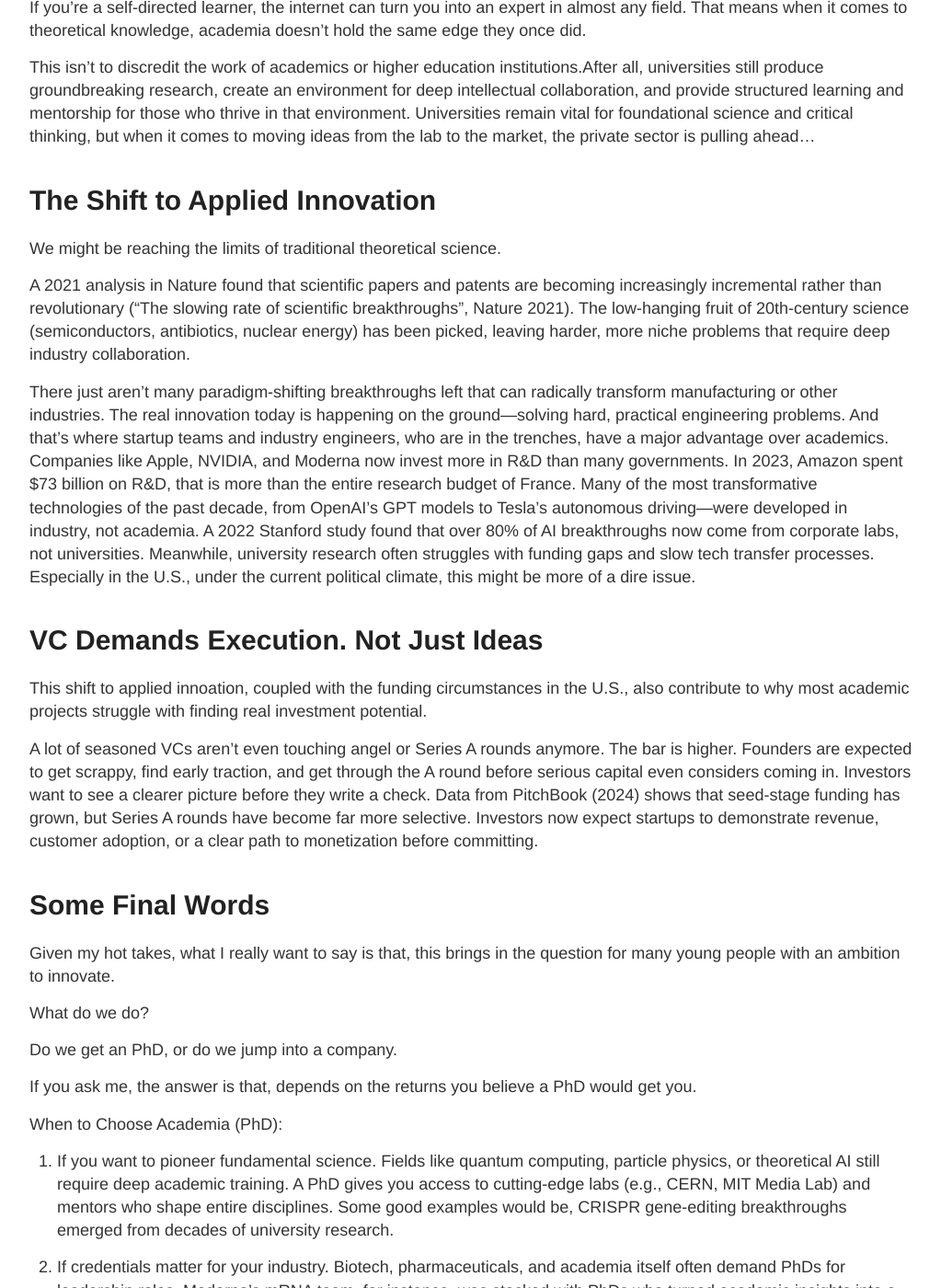
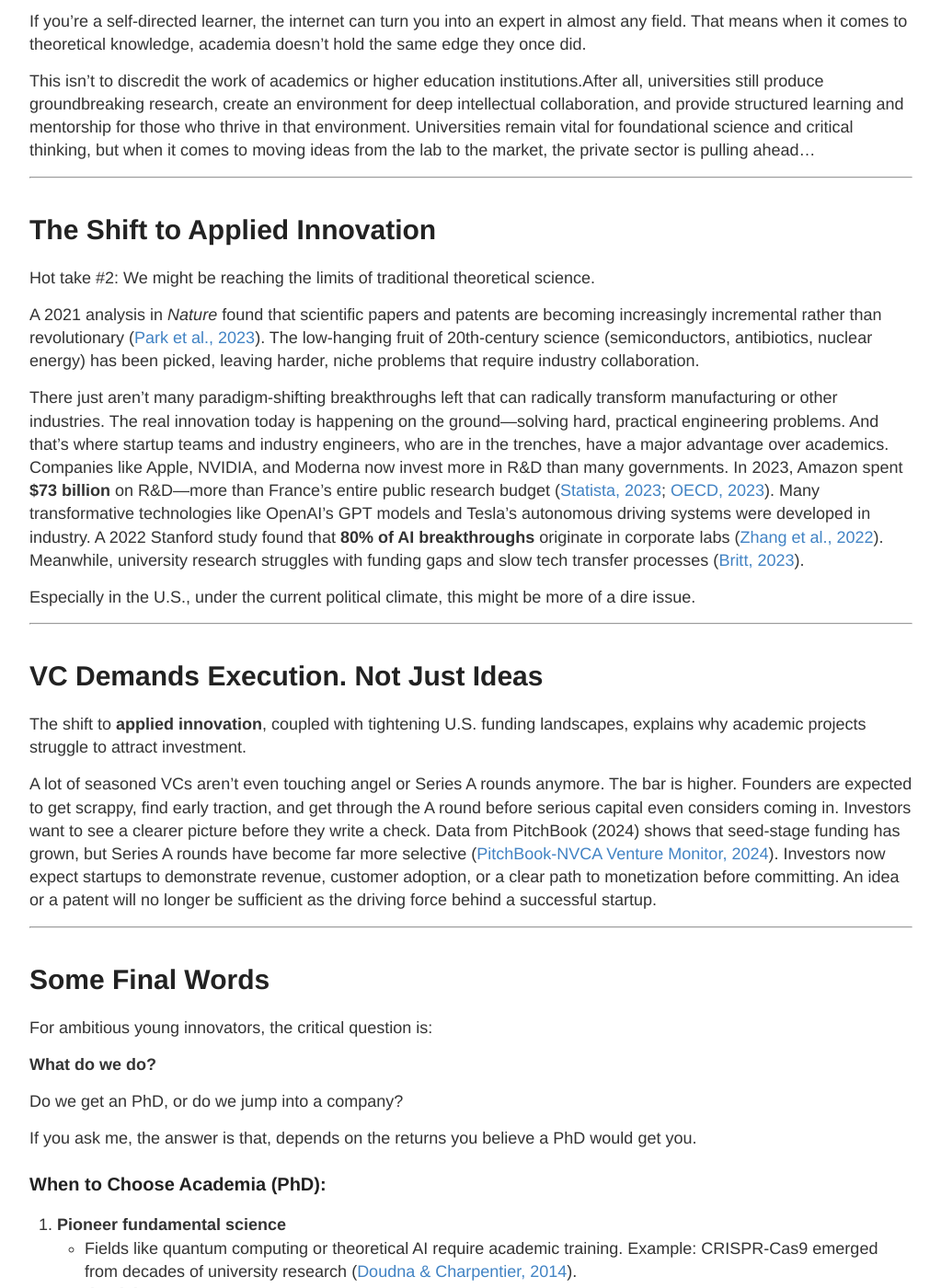
Before and after one commit to nicolehao34/nicolehao34.github.io, a Jekyll site: the page built from _posts/2025-05-09-future_of_innovation.md, in a window 1280 px wide and 1400 px high, scrolled down 453 px. Shown: the whole window at 92% size, without its empty margins (128-1151 px from the left). Built offline with Jekyll 4.4.1, drawn with Linux system fonts in a browser that asks for light colours; our own code applies the rules of GitHub Pages for plain Markdown files; comment, search, counter and statistics services are not loaded; some of the changed text lies outside the part shown.

Commit message:
Updayed post

```diff
--- a/_posts/2025-05-09-future_of_innovation.md
+++ b/_posts/2025-05-09-future_of_innovation.md
@@ -3,60 +3,82 @@
 title: Opinion: The Future of Innovation
 ---
 
-Hot take: In today’s landscape, companies—not universities—are becoming the core engines of innovation.
+In today’s landscape, companies—not universities—are becoming the core engines of innovation.
 
 # The Internet Has Democratized Knowledge
 
-Let's face it: the rise of the internet has completely democratized access to knowledge. Academia’s monopoly on expertise is no longer as effective. Information is cheap and everywhere. Anyone with drive and curiosity can learn anything online. A 2023 report from the National Student Clearinghouse found that computer science and engineering enrollments in U.S. universities have plateaued, while coding bootcamps and industry certifications (like Google’s or AWS’s) have seen explosive growth. This suggests that many aspiring technologists are bypassing universities altogether.
+Let's face it: the rise of the internet has completely democratized access to knowledge.
+
+Academia’s monopoly on expertise is no longer as effective. Information is cheap and everywhere. Anyone with drive and curiosity can learn anything online. A 2023 report from the National Student Clearinghouse found that computer science and engineering enrollments in U.S. universities have plateaued, while coding bootcamps and industry certifications (e.g., Google or AWS) have seen explosive growth ([National Student Clearinghouse Research Center, 2023](https://nscresearchcenter.org)). This suggests that many aspiring technologists are bypassing universities altogether.
 
 If you’re a self-directed learner, the internet can turn you into an expert in almost any field. That means when it comes to theoretical knowledge, academia doesn't hold the same edge they once did.
 
 This isn’t to discredit the work of academics or higher education institutions.After all, universities still produce groundbreaking research, create an environment for deep intellectual collaboration, and provide structured learning and mentorship for those who thrive in that environment. Universities remain vital for foundational science and critical thinking, but when it comes to moving ideas from the lab to the market, the private sector is pulling ahead...
 
+
+---
+
+
 # The Shift to Applied Innovation
-We might be reaching the limits of traditional theoretical science.
+Hot take #2: We might be reaching the limits of traditional theoretical science.
 
-A 2021 analysis in Nature found that scientific papers and patents are becoming increasingly incremental rather than revolutionary ("The slowing rate of scientific breakthroughs", Nature 2021). The low-hanging fruit of 20th-century science (semiconductors, antibiotics, nuclear energy) has been picked, leaving harder, more niche problems that require deep industry collaboration.
+A 2021 analysis in *Nature* found that scientific papers and patents are becoming increasingly incremental rather than revolutionary ([Park et al., 2023](https://doi.org/10.1038/s41586-023-06106-4)). The low-hanging fruit of 20th-century science (semiconductors, antibiotics, nuclear energy) has been picked, leaving harder, niche problems that require industry collaboration.
 
-There just aren’t many paradigm-shifting breakthroughs left that can radically transform manufacturing or other industries. The real innovation today is happening on the ground—solving hard, practical engineering problems. And that’s where startup teams and industry engineers, who are in the trenches, have a major advantage over academics. Companies like Apple, NVIDIA, and Moderna now invest more in R&D than many governments. In 2023, Amazon spent $73 billion on R&D, that is more than the entire research budget of France. Many of the most transformative technologies of the past decade, from OpenAI’s GPT models to Tesla’s autonomous driving—were developed in industry, not academia. A 2022 Stanford study found that over 80% of AI breakthroughs now come from corporate labs, not universities.  Meanwhile, university research often struggles with funding gaps and slow tech transfer processes. Especially in the U.S., under the current political climate, this might be more of a dire issue.
+There just aren’t many paradigm-shifting breakthroughs left that can radically transform manufacturing or other industries. The real innovation today is happening on the ground—solving hard, practical engineering problems. And that’s where startup teams and industry engineers, who are in the trenches, have a major advantage over academics. Companies like Apple, NVIDIA, and Moderna now invest more in R&D than many governments. In 2023, Amazon spent **$73 billion** on R&D—more than France’s entire public research budget ([Statista, 2023](https://statista.com); [OECD, 2023](https://oecd.org)). Many transformative technologies like OpenAI’s GPT models and Tesla’s autonomous driving systems were developed in industry. A 2022 Stanford study found that **80% of AI breakthroughs** originate in corporate labs ([Zhang et al., 2022](https://aiindex.stanford.edu)). Meanwhile, university research struggles with funding gaps and slow tech transfer processes ([Britt, 2023](https://sciencebusiness.net)).
 
+Especially in the U.S., under the current political climate, this might be more of a dire issue.
+
+---
 
 # VC Demands Execution. Not Just Ideas
 
-This shift to applied innoation, coupled with the funding circumstances in the U.S., also contribute to why most academic projects struggle with finding real investment potential.
+The shift to **applied innovation**, coupled with tightening U.S. funding landscapes, explains why academic projects struggle to attract investment.
 
-A lot of seasoned VCs aren’t even touching angel or Series A rounds anymore. The bar is higher. Founders are expected to get scrappy, find early traction, and get through the A round before serious capital even considers coming in. Investors want to see a clearer picture before they write a check. Data from PitchBook (2024) shows that seed-stage funding has grown, but Series A rounds have become far more selective. Investors now expect startups to demonstrate revenue, customer adoption, or a clear path to monetization before committing.
+A lot of seasoned VCs aren’t even touching angel or Series A rounds anymore. The bar is higher. Founders are expected to get scrappy, find early traction, and get through the A round before serious capital even considers coming in. Investors want to see a clearer picture before they write a check. Data from PitchBook (2024) shows that seed-stage funding has grown, but Series A rounds have become far more selective ([PitchBook-NVCA Venture Monitor, 2024](https://pitchbook.com)).   Investors now expect startups to demonstrate revenue, customer adoption, or a clear path to monetization before committing. An idea or a patent will no longer be sufficient as the driving force behind a successful startup.
 
+
+---
 
 # Some Final Words
 
-Given my hot takes, what I really want to say is that, this brings in the question for many young people with an ambition to innovate.
+For ambitious young innovators, the critical question is:
 
-What do we do?
+**What do we do?**
 
-Do we get an PhD, or do we jump into a company.
+Do we get an PhD, or do we jump into a company?
 
 If you ask me, the answer is that, depends on the returns you believe a PhD would get you.
 
-When to Choose Academia (PhD):
-
-1. If you want to pioneer fundamental science. Fields like quantum computing, particle physics, or theoretical AI still require deep academic training. A PhD gives you access to cutting-edge labs (e.g., CERN, MIT Media Lab) and mentors who shape entire disciplines. Some good examples would be, CRISPR gene-editing breakthroughs emerged from decades of university research.
-
-2. If credentials matter for your industry. Biotech, pharmaceuticals, and academia itself often demand PhDs for leadership roles. Moderna’s mRNA team, for instance, was stacked with PhDs who turned academic insights into a vaccine.
-
-3. If you thrive in unstructured, long-term exploration. OR, you have a track record of loving research in an academic environment. PhDs allow you to dive into niche problems without the pressure of quarterly profits. This freedom birthed innovations like the internet (born from DARPA-funded university projects).
+### When to Choose Academia (PhD):
+1. **Pioneer fundamental science**
+   - Fields like quantum computing or theoretical AI require academic training. Example: CRISPR-Cas9 emerged from decades of university research ([Doudna & Charpentier, 2014](https://doi.org/10.1126/science.1258096)).
+2. **Credentials matter**
+   - Biotech and academia demand PhDs for leadership roles. Moderna’s mRNA team leveraged academic insights ([Moderna, 2020](https://modernatx.com)).
+3. **Unstructured exploration**
+   - PhDs enable niche research without profit pressures. Example: The internet began as a DARPA-funded university project ([Leiner et al., 2009](https://doi.org/10.1145/1629607.1629613)).
 
 
+### When to Choose Industry:
+1. **Solve problems *now***
+   - SpaceX engineers iterated reusable rockets in years, not decades ([Berger, 2020](https://www.amazon.com/Liftoff-Elon-Musk-Desperate-Launched/dp/0062979973)).
+2. **Execution > theory**
+   - OpenAI’s GPT-4 required trial-and-error engineers ([OpenAI, 2023](https://openai.com)).
+3. **Entrepreneurship**
+   - Founders like Vitalik Buterin (Ethereum) prove credentials aren’t everything.
 
-When to Choose Industry:
-1. If you want to solve problems **now**
 
-Companies move faster. Self-taught engineers at SpaceX, for example, iterated on reusable rockets in years, not decades. The internet has made expertise accessible—why wait?
+Things are changing. Live your life to the fullest, and dont forget to **stay upwind**.
 
-2. If your field rewards execution over theory
+---
 
-Software engineering, fintech, and consumer tech prioritize shipping products. OpenAI’s GPT-4 wasn’t built by PhDs alone; it required engineers who learned through trial and error.
-
-3. If you’re entrepreneurial
-
-Founders like Vitalik Buterin (Ethereum, college dropout) or Steve Jobs prove that industry experience often trumps credentials. Investors fund traction, not dissertations.
+# References
+- Berger, E. (2020). *Liftoff: Elon Musk and the Desperate Early Days That Launched SpaceX*.
+- Britt, R. (2023). “U.S. Science Funding Faces Political Headwinds.” *Science Business*.
+- Doudna, J. A., & Charpentier, E. (2014). “The new frontier of genome engineering with CRISPR-Cas9.” *Science*.
+- Leiner, B. M., et al. (2009). “A Brief History of the Internet.” *ACM SIGCOMM*.
+- National Student Clearinghouse Research Center. (2023). “STEM Enrollment Trends.”
+- OECD. (2023). *Main Science and Technology Indicators*.
+- Park, M., et al. (2023). “The slowing rate of scientific breakthroughs.” *Nature*.
+- PitchBook-NVCA Venture Monitor. (2024). Q1 2024 Report.
+- Statista. (2023). “Amazon R&D Spending 2023.”
+- Zhang, D., et al. (2022). *Stanford AI Index Report*.
```
